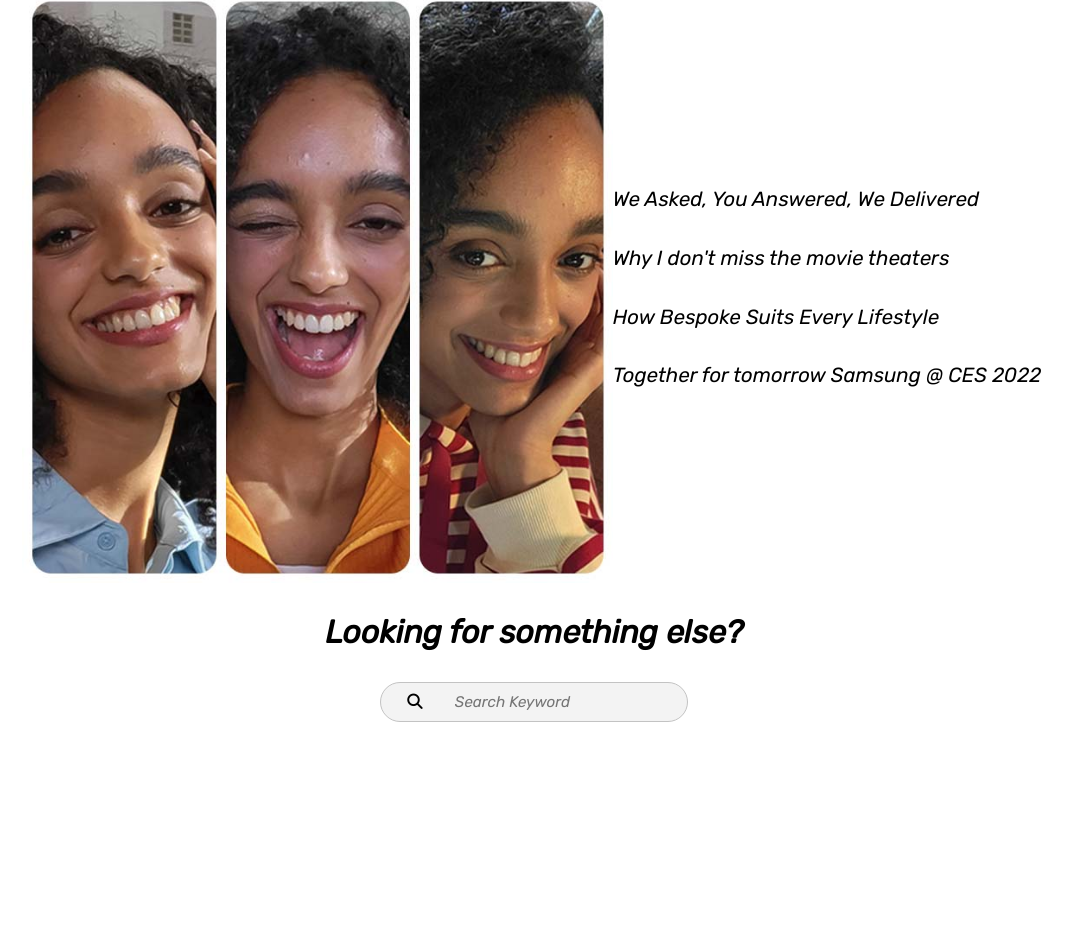
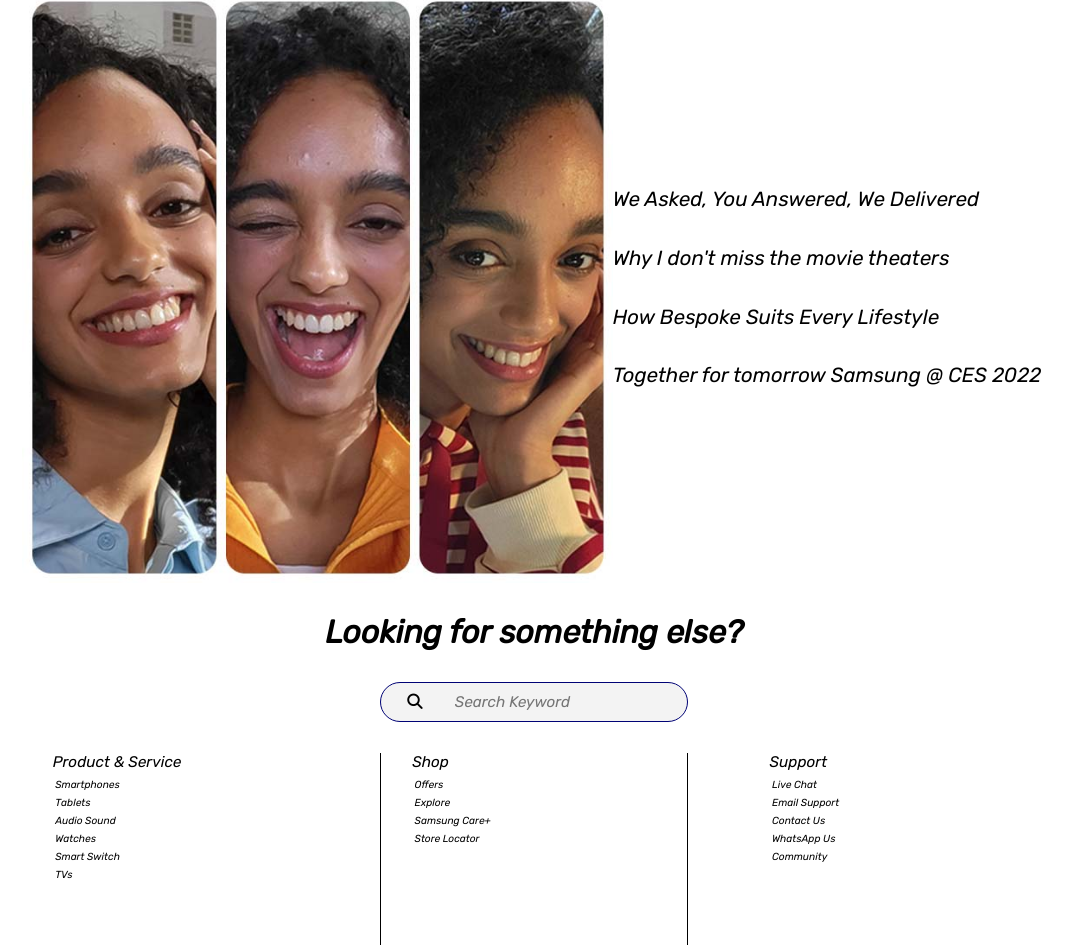
Before and after one commit to atakriti/samsung-clone, a website: page src/index.html in a window 1280 px wide. Shown: the part 3134-4079 px from the top of the page, without its empty margins (106-1178 px from the left). Before the commit the page ends 3887 px from the top, so only its background shows below. Drawn offline with nearby package versions, Linux system fonts and the light colour scheme; files that its build step writes are made by us from their sources.

Commit message:
footer done

```diff
--- a/src/index.html
+++ b/src/index.html
@@ -235,5 +235,40 @@
 
         </div>
     </main>
+    <footer>
+        <!-- one -->
+        <div>
+            <span><p>Product & Service</p></span>
+            <ul>
+                <li><a href="#">Smartphones</a></li>
+                <li><a href="#">Tablets</a></li>
+                <li><a href="#">Audio Sound</a></li>
+                <li><a href="#">Watches</a></li>
+                <li><a href="#">Smart Switch</a></li>
+                <li><a href="#">TVs</a></li>
+            </ul>
+        </div>
+        <!-- two -->
+        <div>
+            <span><p>Shop</p></span>
+            <ul>
+                <li><a href="#">Offers</a></li>
+                <li><a href="#">Explore</a></li>
+                <li><a href="#">Samsung Care+</a></li>
+                <li><a href="#">Store Locator</a></li>
+            </ul>
+        </div>
+        <!-- three -->
+        <div>
+            <span><p>Support</p></span>
+            <ul>
+                <li><a href="#">Live Chat</a></li>
+                <li><a href="#">Email Support</a></li>
+                <li><a href="#">Contact Us</a></li>
+                <li><a href="#">WhatsApp Us</a></li>
+                <li><a href="#">Community</a></li>
+            </ul>
+        </div>
+    </footer>
 </body>
 </html>
--- /dev/null
+++ b/src/scss/_footer.scss
@@ -0,0 +1,50 @@
+footer{
+    width: 80%;
+    margin: 0 auto;
+     display: flex;
+     justify-content: space-between;
+     align-items: baseline;
+
+    div{
+        width: 30%;
+        display: flex;
+        flex-direction: column;
+        min-height: 15vw;
+        padding: 0 3%;
+        span{
+            margin-bottom: 2%;
+            p{
+                font-size: $p;
+            }
+        }
+        ul{
+            display: flex;
+            flex-direction: column;
+            li{
+                list-style: none;
+                transition: 0.7s;
+
+                a{
+                    text-decoration: none;
+                    color: black;
+                    font-size: $h-fs;
+                    display: flex;
+                    padding: 1%;
+                }
+                &:hover{
+                    background-color: black;
+                    border-radius: 10px;
+                    transition: 0.7s;
+                    a{
+                        color: white;
+                    }
+                }
+            }
+        }
+        &:nth-child(2){
+            border-right: 1px black solid;
+            border-left: 1px black solid;
+        }
+    }
+
+}
--- a/src/scss/_main-con.scss
+++ b/src/scss/_main-con.scss
@@ -600,7 +600,8 @@ main{
 
         }
         form{
-            border: 1px rgb(195, 195, 195) solid;
+            // border: 1px rgb(195, 195, 195) solid;
+            border: 1px rgb(0, 2, 117) solid;
             width: 30%;
             display: flex;
             border-radius: 30px;
@@ -611,7 +612,6 @@ main{
                 padding: 2%;
                 font-size: $p;
                 width: 20%;
-
             }
             input{
                 width: 78%;
--- a/src/scss/main.scss
+++ b/src/scss/main.scss
@@ -1,6 +1,7 @@
 @import "./var";
 @import "./header";
 @import "./main-con";
+@import "./footer";
 @import url('https://fonts.googleapis.com/css2?family=Lato&family=Rubik:ital@1&display=swap');
 *{
     margin: 0;
```
